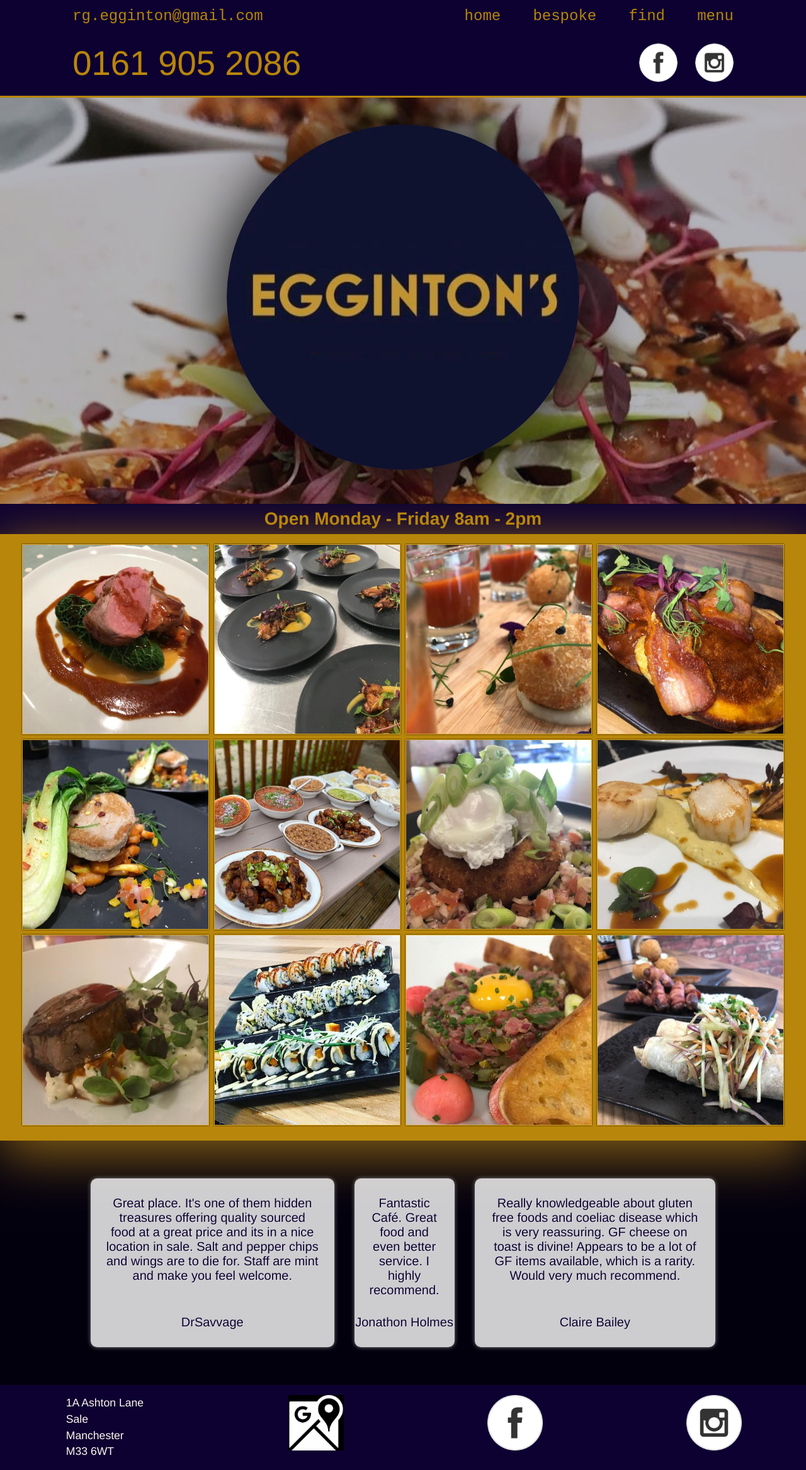
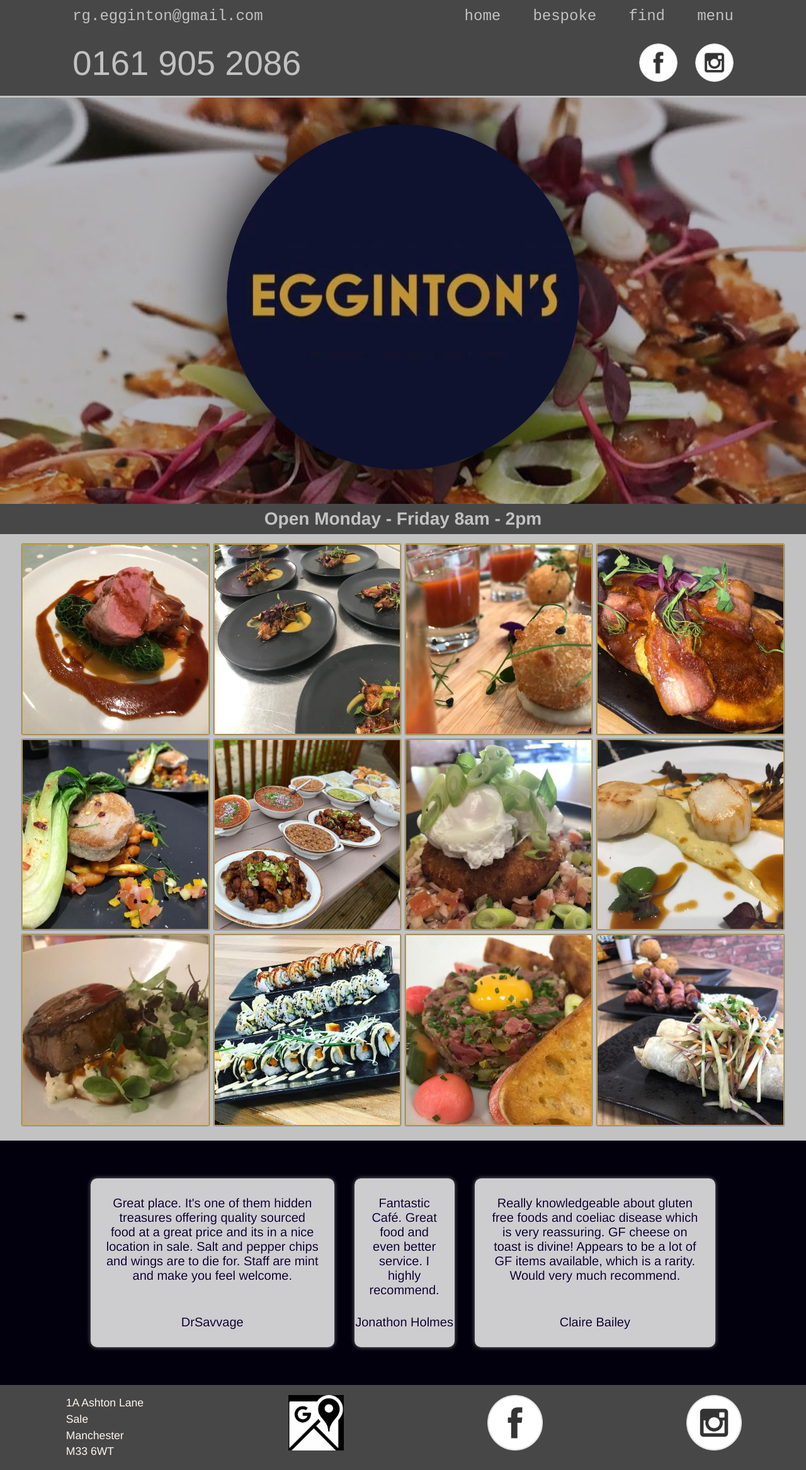
Before and after one commit to drowlands60/eggintons, a plain HTML site: page index.html in a window 1280 px wide. Shown: the whole page at 63% size. Drawn offline with Linux system fonts and the light colour scheme.

Commit message:
colour change

```diff
--- a/resources/css/index.css
+++ b/resources/css/index.css
@@ -76,8 +76,8 @@ a {
 
 #opening-hours{
 
-    color: darkgoldenrod;
-    background-color: rgba(13, 1, 49, 1);
+    color: rgba(194, 194, 194, 1);
+    background-color: rgba(71, 71, 71, 1);
     margin: 0;
     width: 100%;
     font-size: 1.7vh;
@@ -95,8 +95,8 @@ a {
 /*Navbar*/
 
 nav{
-    background-color: rgba(13, 1, 49, 1);
-    color: darkgoldenrod;
+    background-color: rgba(71, 71, 71, 1);
+    color: rgba(194, 194, 194, 1);
     display: block;
     min-height: 13vh;
     height: auto;
@@ -134,8 +134,8 @@ nav li {
 
 nav li:hover {
     transition: background-color 250ms ease-in, color 250ms ease-in;
-    background-color: darkgoldenrod;
-    color:rgba(13, 1, 49, 1);
+    background-color: rgba(194, 194, 194, 1);
+    color:rgba(71, 71, 71, 1);
 }
 
 #nav-contact {
@@ -164,14 +164,14 @@ nav li:hover {
 /*about*/
 
 #about {
-    background-color: rgba(13, 1, 49, 1);
+    background-color: rgba(71, 71, 71, 1);
 }
 
 /*gallery*/
 
 #gallery-container {
-    background-color: darkgoldenrod;
-    box-shadow: 0 3vh 3vh darkgoldenrod;
+    background-color: rgba(194, 194, 194, 1);
+    /* box-shadow: 0 3vh 3vh rgba(194, 194, 194, 1); */
     width: 96vw;
     padding: 4rem 2vw;
     margin: 0 auto;
@@ -221,7 +221,7 @@ nav li:hover {
 /*footer*/
 
 .footer{
-    background-color: rgba(13, 1, 49, 1);
+    background-color: rgba(71, 71, 71, 1);
     padding: 1rem 8vw;
     margin: 0 auto;
     display: flex;
@@ -471,7 +471,7 @@ nav li:hover {
         display: flex;
         flex-direction: column;
         justify-content: space-between;
-        border-bottom: 3px solid darkgoldenrod;
+        border-bottom: 3px solid rgba(194, 194, 194, 1);
 
     }
 
@@ -549,7 +549,7 @@ nav li:hover {
     /*gallery*/
 
     #gallery-container {
-        box-shadow: 0 3vh 10vh darkgoldenrod;
+        /* box-shadow: 0 3vh 10vh rgba(194, 194, 194, 1); */
         padding: 2vh 1vw;
         margin: 0 auto;
         width: 98vw;
@@ -687,7 +687,7 @@ nav li:hover {
         }
 
         #gallery-container{
-            box-shadow: 0 3vh 3vh darkgoldenrod;
+            /* box-shadow: 0 3vh 3vh rgba(194, 194, 194, 1); */
         }
 
         .review-tile {
--- a/resources/css/map.css
+++ b/resources/css/map.css
@@ -35,7 +35,7 @@
     padding: 1vh 0;
     font-size: 4%;
     font-weight: 600;
-    color: rgba(13, 1, 49, 1);
+    color: rgba(71, 71, 71, 1);
 }
 
 #map-opening-hours p{
@@ -48,7 +48,7 @@
     font-size: 2.5vh;
     font-weight: 600;
     margin: auto 0;
-    color: rgba(13, 1, 49, 1);
+    color: rgba(71, 71, 71, 1);
 }
 
 #map-social-container{
```
Also changed, not shown: resources/css/bespoke.css (+7 -7 lines).
